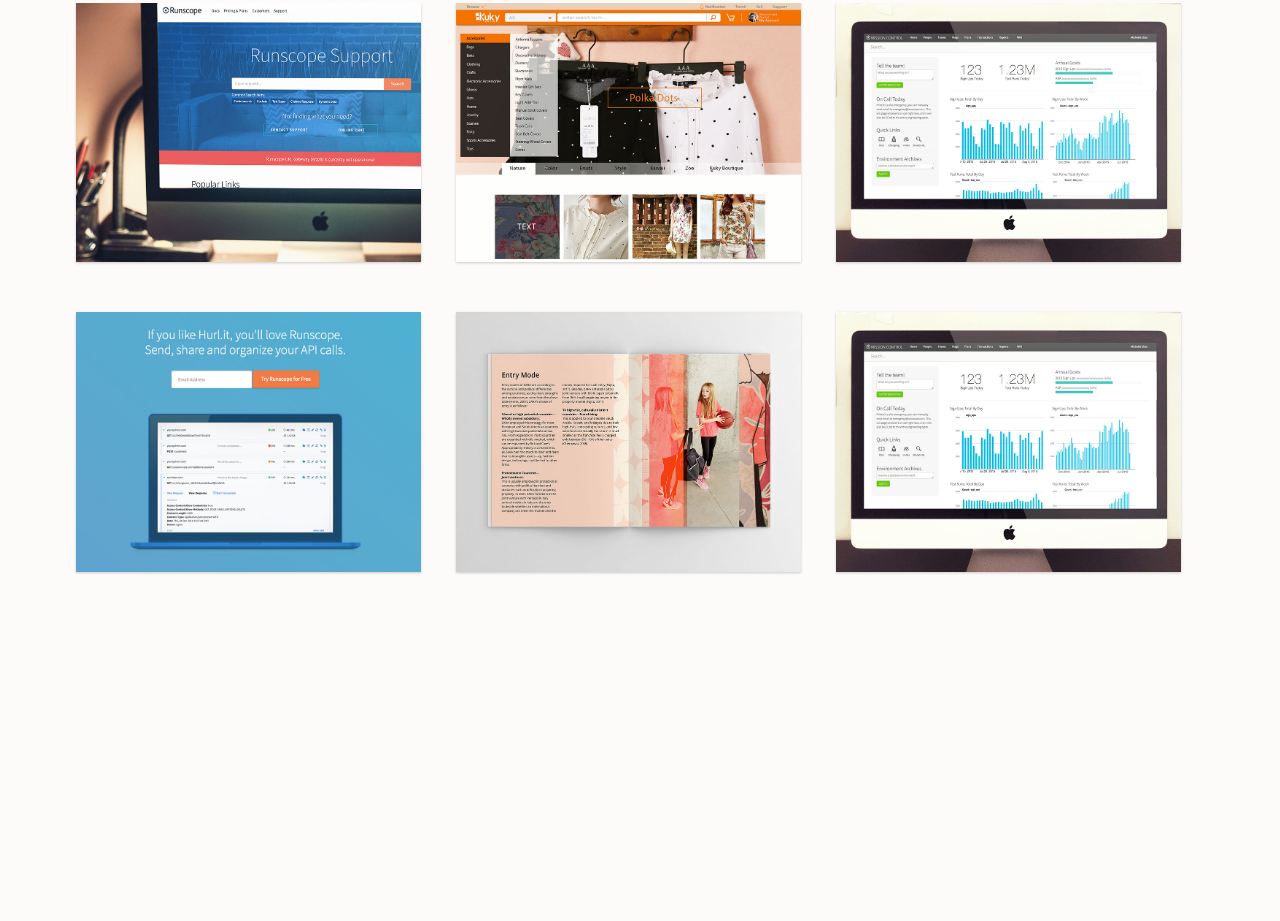
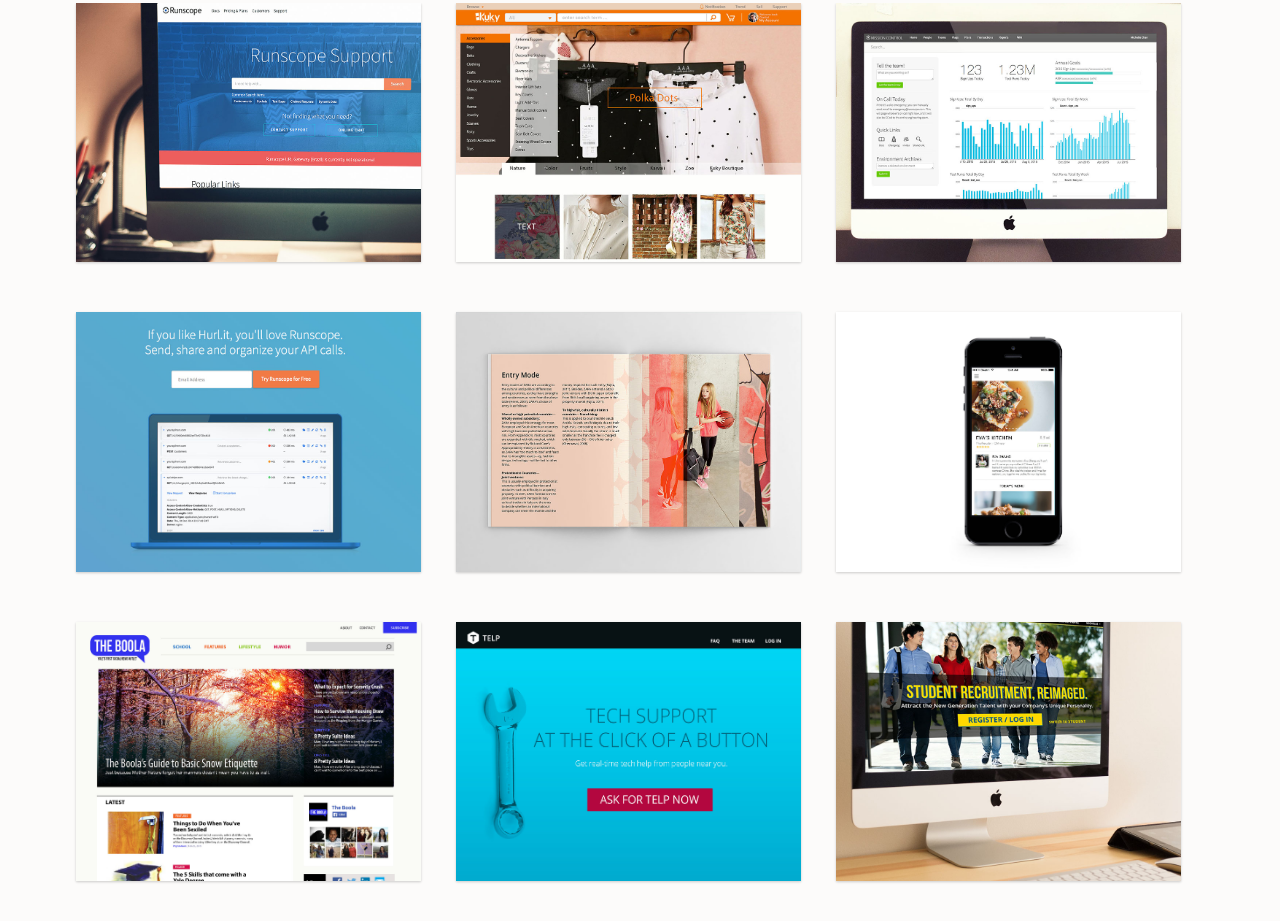
Before and after one commit to michellelychan/michellelychan.github.io, a plain HTML site: page index.html in a window 1280 px wide. Shown: the part 713-1634 px from the top of the page. Before the commit the page ends 1395 px from the top, so only its background shows below. Drawn offline with nearby package versions, Linux system fonts and the light colour scheme; a web font is replaced by a local one.

Commit message:
adding more cards to homepage

```diff
--- a/index.html
+++ b/index.html
@@ -96,13 +96,30 @@
 						</a>
 					</div>
 					<div class="card-container zoom-effect col span_2">
-						<a href="">
+						<a href="/kuky-world.html">
 							<img alt="Kukyworld" class="" src="../static/img/zara_card.jpg">
 						</a>
 					</div>
 					<div class="card-container zoom-effect col span_2">
 						<a href="">
-							<img alt="Runscope Mission Control" class="" src="../static/img/mission_control_card.jpg">
+							<img alt="UMI iOS App Design" class="" src="../static/img/umi_card.jpg">
+						</a>
+					</div>
+				</div>
+				<div class="row">
+					<div class="card-container zoom-effect col span_2">
+						<a href="">
+							<img alt="TheBool Website Design" class="" src="../static/img/theboola_card.jpg">
+						</a>
+					</div>
+					<div class="card-container zoom-effect col span_2">
+						<a href="">
+							<img alt="Telp Website Design" class="" src="../static/img/telp_card.jpg">
+						</a>
+					</div>
+					<div class="card-container zoom-effect col span_2">
+						<a href="">
+							<img alt="SubLite Website Design" class="" src="../static/img/sublite_card.jpg">
 						</a>
 					</div>
 				</div>
```
Also changed, not shown: kuky-world.html (+1 -1 lines), static/img/sublite_card.jpg (added), static/img/telp_card.jpg (added), static/img/theboola_card.jpg (added), static/img/tuckerman_card.jpg (added), static/img/umi_card.jpg (added).
